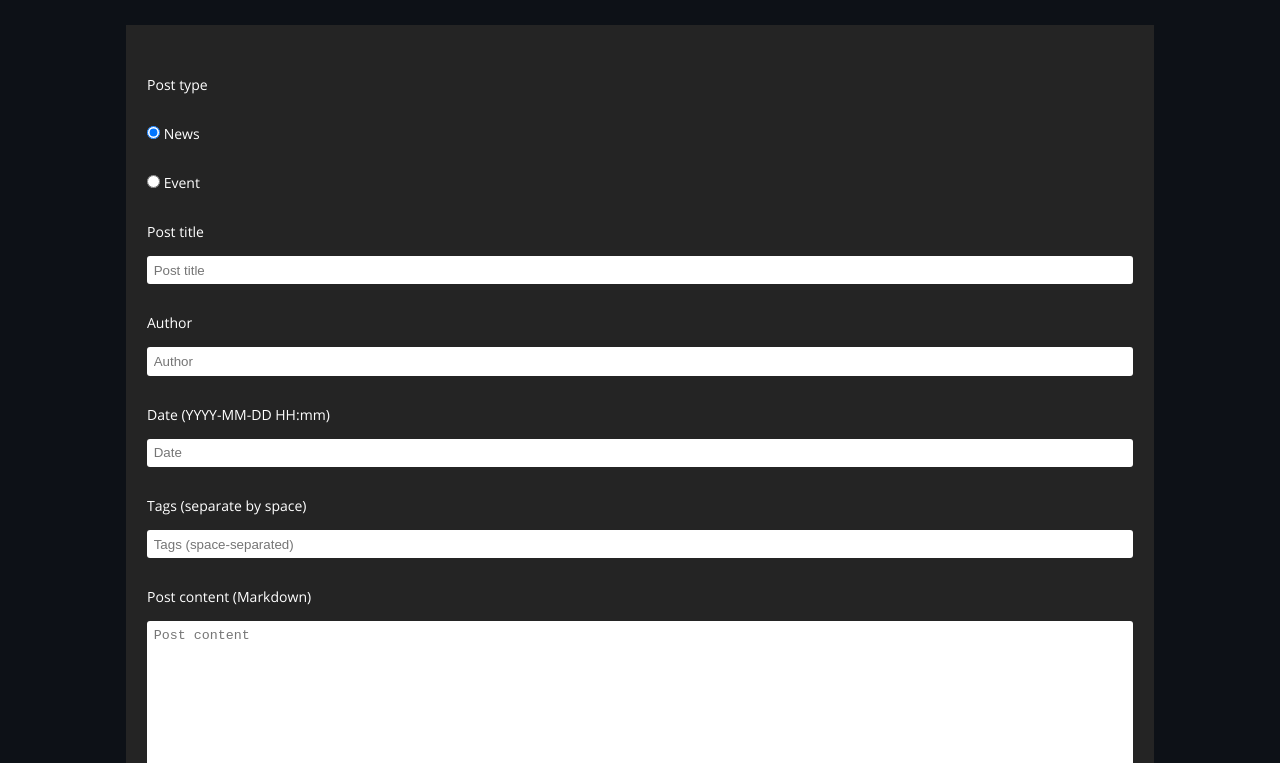
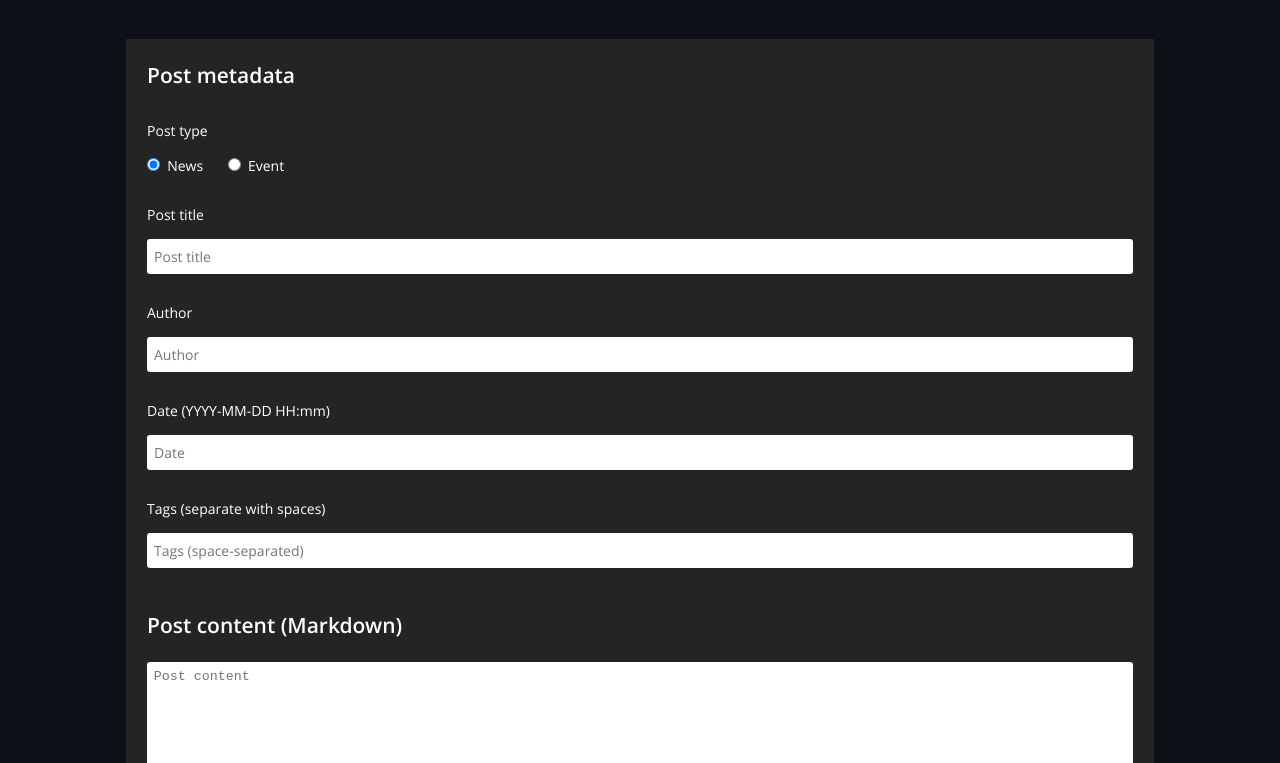
Before and after one commit to cssu/PostGen, a plain HTML site: page index.html in a window 1280 px wide. Shown: the part 136-899 px from the top of the page. Drawn offline with Linux system fonts and the light colour scheme.

Commit message:
Fix up some styling

```diff
--- a/css/main.css
+++ b/css/main.css
@@ -36,17 +36,25 @@
     padding: 0;
 }
 
+::selection {
+    background-color: #d5d5d5;
+}
+
 html {
     background: #0d1117;
     color: #fff;
     font: 14px/1.5 'Open Sans';
 }
 
+h1 {
+    font-weight: normal;
+}
+
 .wrap {
-  margin: 0 auto;
-  max-width: 2000px;
-  padding: 0 30px;
-  width: 85%;
+    margin: 0 auto;
+    max-width: 2000px;
+    padding: 0 30px;
+    width: 85%;
 }
 
 .header {
@@ -62,9 +70,10 @@ html {
     font-size: 46px;
     line-height: 56px;
     letter-spacing: 4px;
+    margin-bottom: 1rem;
 }
 
-label {
+.form_label {
     display: block;
     margin: 2em 0 1em;
 }
@@ -78,6 +87,10 @@ textarea {
     width: 100%;
 }
 
+input {
+    font: inherit;
+}
+
 .button {
     background: none;
     border-radius: 3px;
@@ -88,13 +101,27 @@ textarea {
     font: inherit;
     margin-top: 1em;
     padding: 0.5em 1em;
+    transition: all 0.3s;
     width: auto;
 }
+
+    .button:hover {
+        background: #fff;
+        color: #000;
+    }
 
 input[type='radio'] {
     display: inline-block;
     width: auto;
 }
+
+    .form_radio {
+        margin-right: 1.5em;
+    }
+
+        .form_radio input {
+            margin-right: 0.25em;
+        }
 
 textarea {
     height: 200px;
@@ -105,6 +132,10 @@ textarea {
     padding: 1.5em;
 }
 
+#form_content h2 {
+    margin: 2em 0 1em;
+}
+
 .preview {
     padding: 1.5em;
 }
--- a/index.html
+++ b/index.html
@@ -16,48 +16,53 @@
     </header>
 
     <form class="post_form">
-        <label>Post type</label>
-        <label for="post_type_news">
+        <h2>Post metadata</h2>
+
+        <label class="form_label">Post type</label>
+        <label for="post_type_news" class="form_radio">
             <input type="radio" id="post_type_news" name="post_type" checked>
             News
         </label>
-        <label for="post_type_events">
+        <label for="post_type_events" class="form_radio">
             <input type="radio" id="post_type_events" name="post_type">
             Event
         </label>
 
-        <label>Post title</label>
+        <label class="form_label">Post title</label>
         <input type="text" id="post_title" placeholder="Post title">
 
         <div id="post_news_author">
-            <label>Author</label>
+            <label class="form_label">Author</label>
             <input type="text" id="post_author" placeholder="Author">
         </div>
 
         <div id="post_event_description">
-            <label>Short description</label>
+            <label class="form_label">Short description</label>
             <input type="text" id="post_description" placeholder="Short description">
         </div>
 
-        <label>Date (YYYY-MM-DD HH:mm)</label>
+        <label class="form_label">Date (YYYY-MM-DD HH:mm)</label>
         <input type="text" id="post_date" placeholder="Date">
 
         <div id="post_event_expiry">
-            <label>Expiry date (YYYY-MM-DD HH:mm)</label>
+            <label class="form_label">Expiry date (YYYY-MM-DD HH:mm)</label>
             <input type="text" id="post_expiry" placeholder="Expiry date">
         </div>
 
-        <label>Tags (separate by space)</label>
+        <label class="form_label">Tags (separate with spaces)</label>
         <input type="text" id="post_tags" placeholder="Tags (space-separated)">
 
-        <label>Post content (Markdown)</label>
-        <textarea id="post_content" placeholder="Post content"></textarea>
+        <div id="form_content">
+            <h2>Post content (Markdown)</h2>
+
+            <textarea id="post_content" placeholder="Post content"></textarea>
+        </div>
 
         <input type="submit" id="post_generate" class="button" value="Generate">
     </form>
 
     <section class="preview">
-        <label>Preview</label>
+        <label class="form_label">Preview</label>
         <textarea id="post_preview" disabled></textarea>
 
         <input type="button" id="post_download" class="button" value="Download Markdown file">
```
Also changed, not shown: 1 other file.
